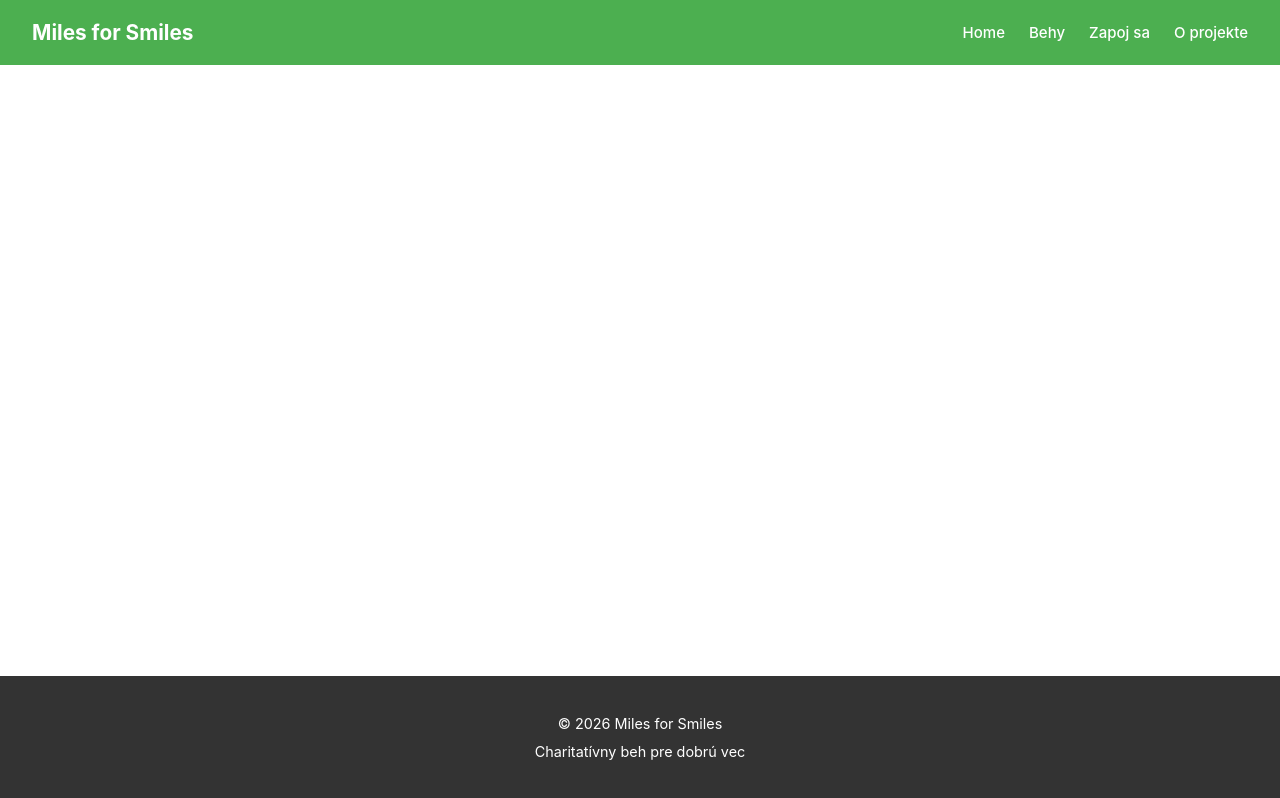
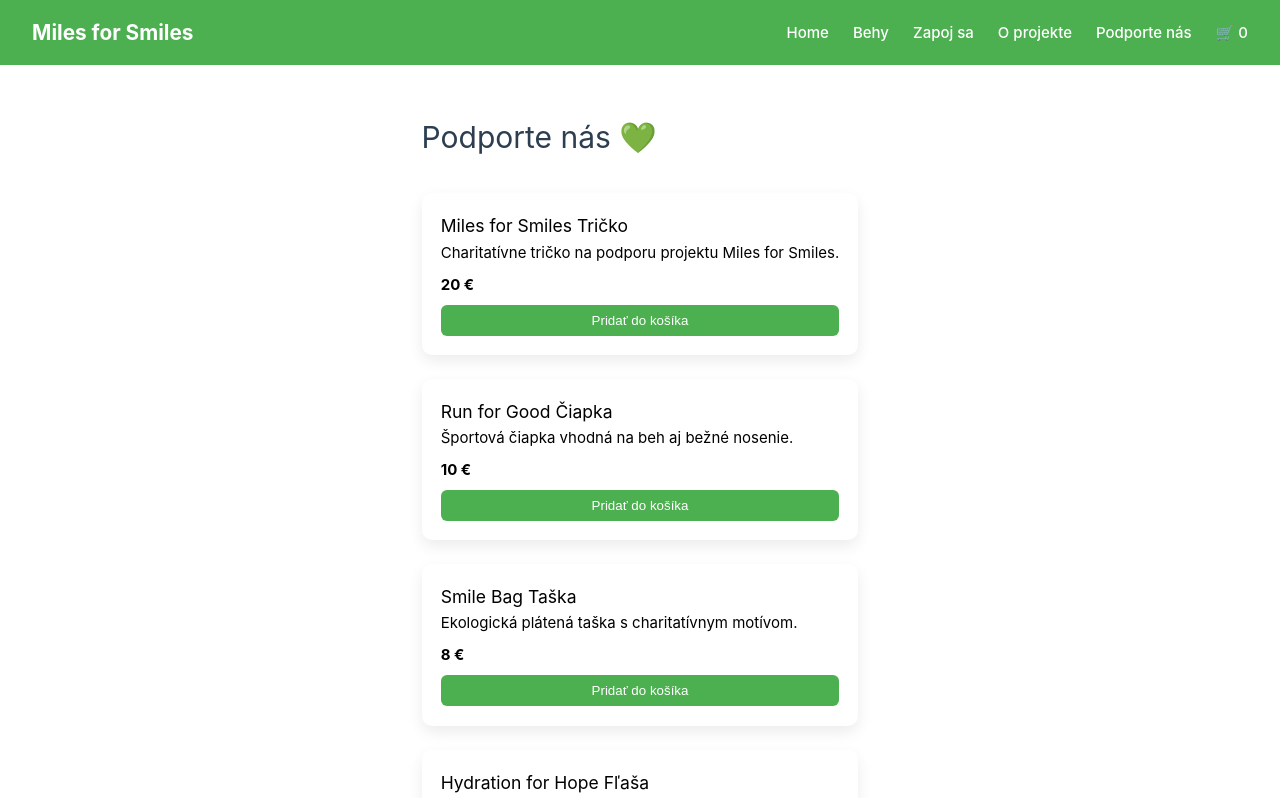
Before and after one commit to NikolaCerna/miles_for_smiles_project, a Vue app: page /support in a window 1280 px wide. Shown: the top 798 px of the page. Built offline with nearby package versions, Linux system fonts and the light colour scheme.

Commit message:
Add merch section and shopping cart

```diff
--- /dev/null
+++ b/src/assets/products.json
@@ -0,0 +1,30 @@
+[
+  {
+    "id": 1,
+    "name": "Miles for Smiles Tričko",
+    "price": 20,
+    "image": "tshirt.png",
+    "description": "Charitatívne tričko na podporu projektu Miles for Smiles."
+  },
+  {
+    "id": 2,
+    "name": "Run for Good Čiapka",
+    "price": 10,
+    "image": "cap.png",
+    "description": "Športová čiapka vhodná na beh aj bežné nosenie."
+  },
+  {
+    "id": 3,
+    "name": "Smile Bag Taška",
+    "price": 8,
+    "image": "bag.png",
+    "description": "Ekologická plátená taška s charitatívnym motívom."
+  },
+  {
+    "id": 4,
+    "name": "Hydration for Hope Fľaša",
+    "price": 5,
+    "image": "bottle.png",
+    "description": "Športová fľaša na vodu."
+  }
+]
--- a/src/components/Navbar.vue
+++ b/src/components/Navbar.vue
@@ -7,6 +7,12 @@
         <RouterLink to="/events" exact-active-class="active">Behy</RouterLink>
         <RouterLink to="/join" exact-active-class="active">Zapoj sa</RouterLink>
         <RouterLink to="/about" exact-active-class="active">O projekte</RouterLink>
+        <router-link to="/support">Podporte nás</router-link>
+
+        <router-link to="/cart" class="cart">
+          🛒 {{ cartStore.totalItems }}
+        </router-link>
+
       </div>
     </div>
   </nav>
@@ -14,11 +20,20 @@
 
 <script>
 import { RouterLink } from 'vue-router'
+import { useCartStore } from '@/stores/cartStore'
 
 export default {
   name: 'Navbar',
   components: {
     RouterLink
+  },
+  computed: {
+    cartStore() {
+      return useCartStore()
+    },
+    totalItems() {
+      return this.cartStore.totalItems
+    }
   }
 }
 </script>
--- a/src/router/index.js
+++ b/src/router/index.js
@@ -29,6 +29,16 @@ const router = createRouter({
       name: 'about',
       component: () => import('../views/AboutView.vue'),
     },
+    {
+      path: '/support',
+      name: 'support',
+      component: () => import('@/views/SupportView.vue')
+    },
+    {
+      path: '/cart',
+      name: 'cart',
+      component: () => import('@/views/CartView.vue')
+    }
   ],
 })
 
--- /dev/null
+++ b/src/stores/cartStore.js
@@ -0,0 +1,64 @@
+import { defineStore } from 'pinia'
+import products from '@/assets/products.json'
+
+const CART_KEY = 'miles_for_smiles_cart'
+
+export const useCartStore = defineStore('cartStore', {
+  state: () => ({
+    products,
+    cart: JSON.parse(localStorage.getItem(CART_KEY)) || []
+  }),
+
+  getters: {
+    totalItems(state) {
+      return state.cart.reduce((sum, item) => sum + item.quantity, 0)
+    },
+    totalPrice(state) {
+      return state.cart.reduce(
+        (sum, item) => sum + item.price * item.quantity,
+        0
+      )
+    }
+  },
+
+  actions: {
+    saveCart() {
+      localStorage.setItem(CART_KEY, JSON.stringify(this.cart))
+    },
+
+    addToCart(product) {
+      const existing = this.cart.find(item => item.id === product.id)
+      if (existing) {
+        existing.quantity++
+      } else {
+        this.cart.push({ ...product, quantity: 1 })
+      }
+      this.saveCart()
+    },
+
+    increaseQty(id) {
+      const item = this.cart.find(i => i.id === id)
+      if (item) {
+        item.quantity++
+        this.saveCart()
+      }
+    },
+
+    decreaseQty(id) {
+      const item = this.cart.find(i => i.id === id)
+      if (!item) return
+
+      if (item.quantity > 1) {
+        item.quantity--
+      } else {
+        this.cart = this.cart.filter(i => i.id !== id)
+      }
+      this.saveCart()
+    },
+
+    clearCart() {
+      this.cart = []
+      this.saveCart()
+    }
+  }
+})
--- /dev/null
+++ b/src/views/CartView.vue
@@ -0,0 +1,86 @@
+<template>
+  <div class="page">
+    <div v-if="!orderSent">
+        <h1>Košík 🛒</h1>
+        <div v-if="cartStore.cart.length === 0">
+            <p>Košík je prázdny.</p>
+        </div>
+        <div v-else>
+            <div v-for="item in cartStore.cart" :key="item.id" class="cart-item">
+                <h3>{{ item.name }}</h3>
+                <p>{{ item.price }} € / ks</p>
+                <div class="qty">
+                    <button @click="cartStore.decreaseQty(item.id)">−</button>
+                    <span>{{ item.quantity }}</span>
+                    <button @click="cartStore.increaseQty(item.id)">+</button>
+                </div>
+            </div>
+            <h2>Spolu: {{ cartStore.totalPrice }} €</h2>
+            <button class="pay" @click="pay">Zaplatiť (dobierka)</button>
+        </div>
+    </div>
+    <div v-else class="thanks">
+        <h2>Ďakujeme za objednávku 💚</h2>
+        <p>Objednávka bude doručená na odberné miesto.</p>
+    </div>
+  </div>
+</template>
+
+<script>
+import { useCartStore } from '@/stores/cartStore'
+
+export default {
+  name: 'CartView',
+  data() {
+    return {
+      orderSent: false
+    }
+  },
+  computed: {
+    cartStore() {
+      return useCartStore()
+    }
+  },
+  methods: {
+    pay() {
+      this.orderSent = true
+      this.cartStore.clearCart()
+    }
+  }
+}
+</script>
+
+<style scoped>
+.cart-item {
+  background: white;
+  color: black;
+  padding: 1rem;
+  margin-bottom: 1rem;
+  border-radius: 8px;
+}
+
+.qty {
+  display: flex;
+  align-items: center;
+  gap: 1rem;
+}
+
+.qty button {
+  width: 30px;
+}
+
+.pay {
+  margin-top: 1rem;
+  width: 100%;
+  padding: 0.7rem;
+  background: #4CAF50;
+  color: white;
+  border: none;
+  border-radius: 6px;
+}
+
+.thanks {
+  text-align: center;
+  margin-top: 3rem;
+}
+</style>
--- /dev/null
+++ b/src/views/SupportView.vue
@@ -0,0 +1,70 @@
+<template>
+  <div class="page">
+    <h1>Podporte nás 💚</h1>
+
+    <div class="products">
+      <div
+        v-for="product in cartStore.products"
+        :key="product.id"
+        class="product-card"
+      >
+        <h3>{{ product.name }}</h3>
+        <p>{{ product.description }}</p>
+        <p class="price">{{ product.price }} €</p>
+
+        <button @click="cartStore.addToCart(product)">
+          Pridať do košíka
+        </button>
+      </div>
+    </div>
+  </div>
+</template>
+
+<script>
+import { useCartStore } from '@/stores/cartStore'
+
+export default {
+  name: 'SupportView',
+  computed: {
+    cartStore() {
+      return useCartStore()
+    }
+  }
+}
+</script>
+
+<style scoped>
+.products {
+  display: grid;
+  grid-template-columns: repeat(auto-fill, minmax(220px, 1fr));
+  gap: 1.5rem;
+  margin-top: 2rem;
+}
+
+.product-card {
+  background: white;
+  color: black;
+  padding: 1.2rem;
+  border-radius: 10px;
+  box-shadow: 0 6px 15px rgba(0,0,0,0.08);
+}
+
+.price {
+  font-weight: bold;
+  margin: 0.5rem 0;
+}
+
+button {
+  width: 100%;
+  background: #4CAF50;
+  color: white;
+  border: none;
+  padding: 0.5rem;
+  border-radius: 6px;
+  cursor: pointer;
+}
+
+button:hover {
+  background: #43a047;
+}
+</style>
```
